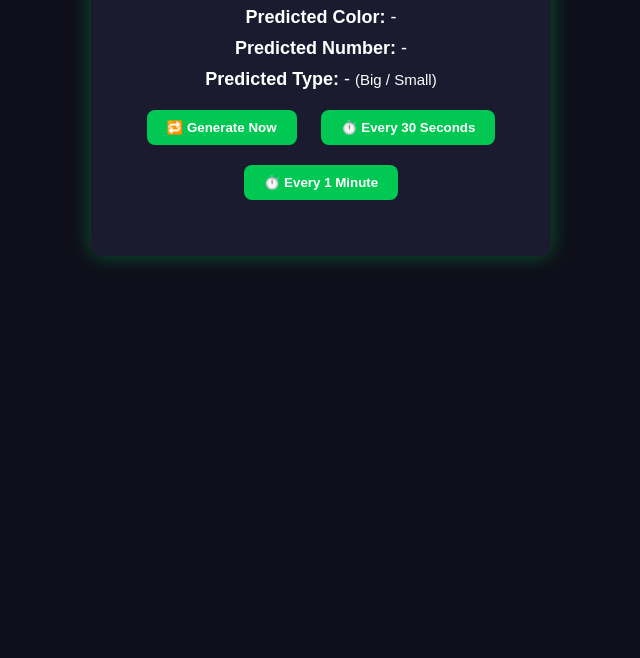
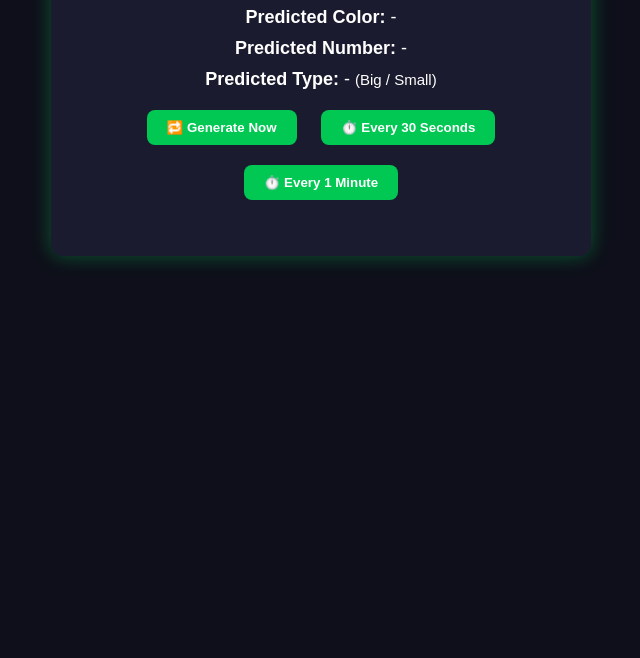
Before and after one commit to miisumon123/NewbPredctor, a plain HTML site: page index.html in a window 1280 px wide. Shown: the part 142-800 px from the top of the page, without its empty margins (319-959 px from the left). Drawn offline with Linux system fonts and the light colour scheme.

Commit message:
Update style.css

```diff
--- a/style.css
+++ b/style.css
@@ -9,7 +9,7 @@ body {
   background: #1a1b2f;
   border-radius: 12px;
   padding: 30px;
-  max-width: 400px;
+  max-width: 480px;
   margin: auto;
   box-shadow: 0 0 20px rgba(0,255,100,0.3);
 }
```
